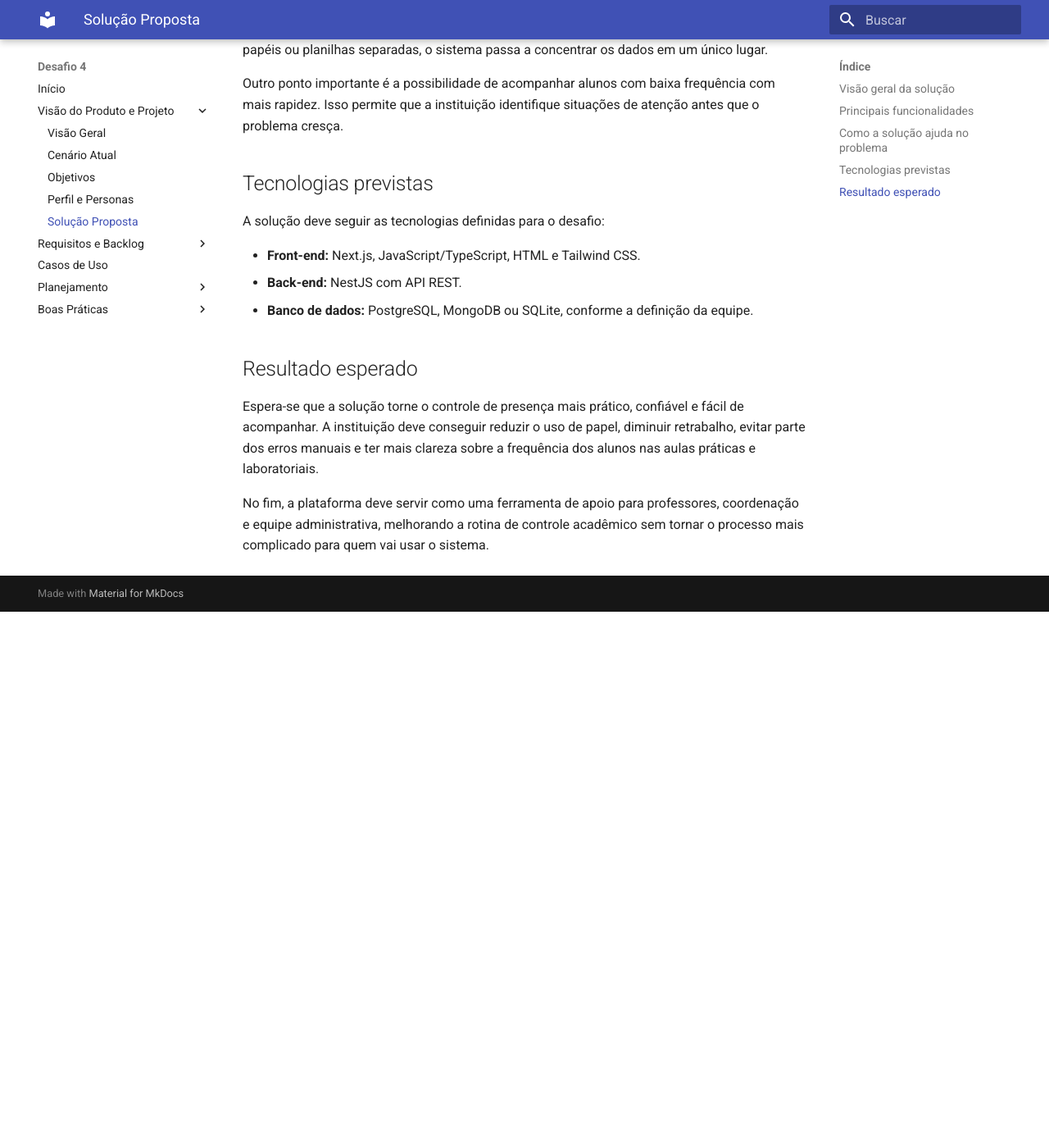
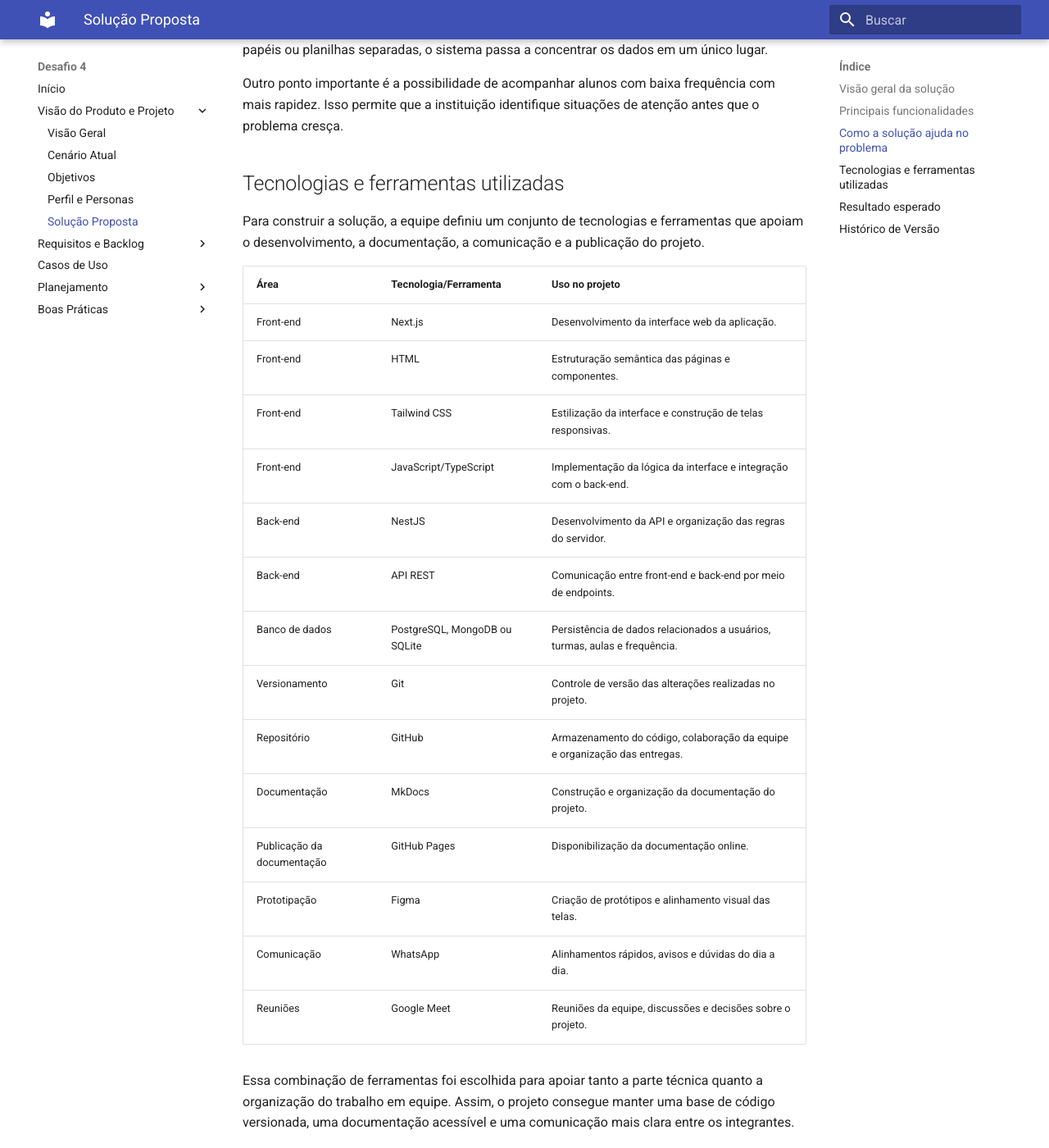
Before and after one commit to menali17/ClassHub, an MkDocs documentation site: the page built from docs/visao/solucao_proposta.md, in a window 1280 px wide and 1400 px high, scrolled down 1275 px. Shown: the whole window at 82% size. Built offline with MkDocs 1.6.1 and Material for MkDocs 9.7.7, drawn with Linux system fonts in a browser that asks for light colours; before the commit the page ends 2021 px from its top, so only the background shows below that; some of the changed text lies outside the part shown.

Commit message:
docs: atualiza artefatos da documentação

```diff
--- a/docs/visao/solucao_proposta.md
+++ b/docs/visao/solucao_proposta.md
@@ -32,16 +32,38 @@
 
 Outro ponto importante é a possibilidade de acompanhar alunos com baixa frequência com mais rapidez. Isso permite que a instituição identifique situações de atenção antes que o problema cresça.
 
-## Tecnologias previstas
+## Tecnologias e ferramentas utilizadas
 
-A solução deve seguir as tecnologias definidas para o desafio:
+Para construir a solução, a equipe definiu um conjunto de tecnologias e ferramentas que apoiam o desenvolvimento, a documentação, a comunicação e a publicação do projeto.
 
-- **Front-end:** Next.js, JavaScript/TypeScript, HTML e Tailwind CSS.
-- **Back-end:** NestJS com API REST.
-- **Banco de dados:** PostgreSQL, MongoDB ou SQLite, conforme a definição da equipe.
+| Área | Tecnologia/Ferramenta | Uso no projeto |
+|---|---|---|
+| Front-end | Next.js | Desenvolvimento da interface web da aplicação. |
+| Front-end | HTML | Estruturação semântica das páginas e componentes. |
+| Front-end | Tailwind CSS | Estilização da interface e construção de telas responsivas. |
+| Front-end | JavaScript/TypeScript | Implementação da lógica da interface e integração com o back-end. |
+| Back-end | NestJS | Desenvolvimento da API e organização das regras do servidor. |
+| Back-end | API REST | Comunicação entre front-end e back-end por meio de endpoints. |
+| Banco de dados | PostgreSQL, MongoDB ou SQLite | Persistência de dados relacionados a usuários, turmas, aulas e frequência. |
+| Versionamento | Git | Controle de versão das alterações realizadas no projeto. |
+| Repositório | GitHub | Armazenamento do código, colaboração da equipe e organização das entregas. |
+| Documentação | MkDocs | Construção e organização da documentação do projeto. |
+| Publicação da documentação | GitHub Pages | Disponibilização da documentação online. |
+| Prototipação | Figma | Criação de protótipos e alinhamento visual das telas. |
+| Comunicação | WhatsApp | Alinhamentos rápidos, avisos e dúvidas do dia a dia. |
+| Reuniões | Google Meet | Reuniões da equipe, discussões e decisões sobre o projeto. |
+
+Essa combinação de ferramentas foi escolhida para apoiar tanto a parte técnica quanto a organização do trabalho em equipe. Assim, o projeto consegue manter uma base de código versionada, uma documentação acessível e uma comunicação mais clara entre os integrantes.
 
 ## Resultado esperado
 
 Espera-se que a solução torne o controle de presença mais prático, confiável e fácil de acompanhar. A instituição deve conseguir reduzir o uso de papel, diminuir retrabalho, evitar parte dos erros manuais e ter mais clareza sobre a frequência dos alunos nas aulas práticas e laboratoriais.
 
 No fim, a plataforma deve servir como uma ferramenta de apoio para professores, coordenação e equipe administrativa, melhorando a rotina de controle acadêmico sem tornar o processo mais complicado para quem vai usar o sistema.
+
+## Histórico de Versão
+
+| Versão | Data | Descrição | Autor(es) |
+|---|---|---|---|
+| 1.0 | 31/05/2026 | Descrição da solução proposta, principais funcionalidades, tecnologias previstas e resultado esperado. | Enzo Menali |
+| 1.1 | 01/06/2026 | Detalhamento das tecnologias e ferramentas utilizadas no desenvolvimento, documentação, comunicação e publicação do projeto. | Enzo Menali |
```
Also changed, not shown: docs/backlog/requisitos.md (+8 -0 lines), docs/planejamento/metodologia.md (+91 -0 lines), docs/visao/cenario_atual.md (+6 -0 lines), docs/visao/objetivos.md (+6 -0 lines).
